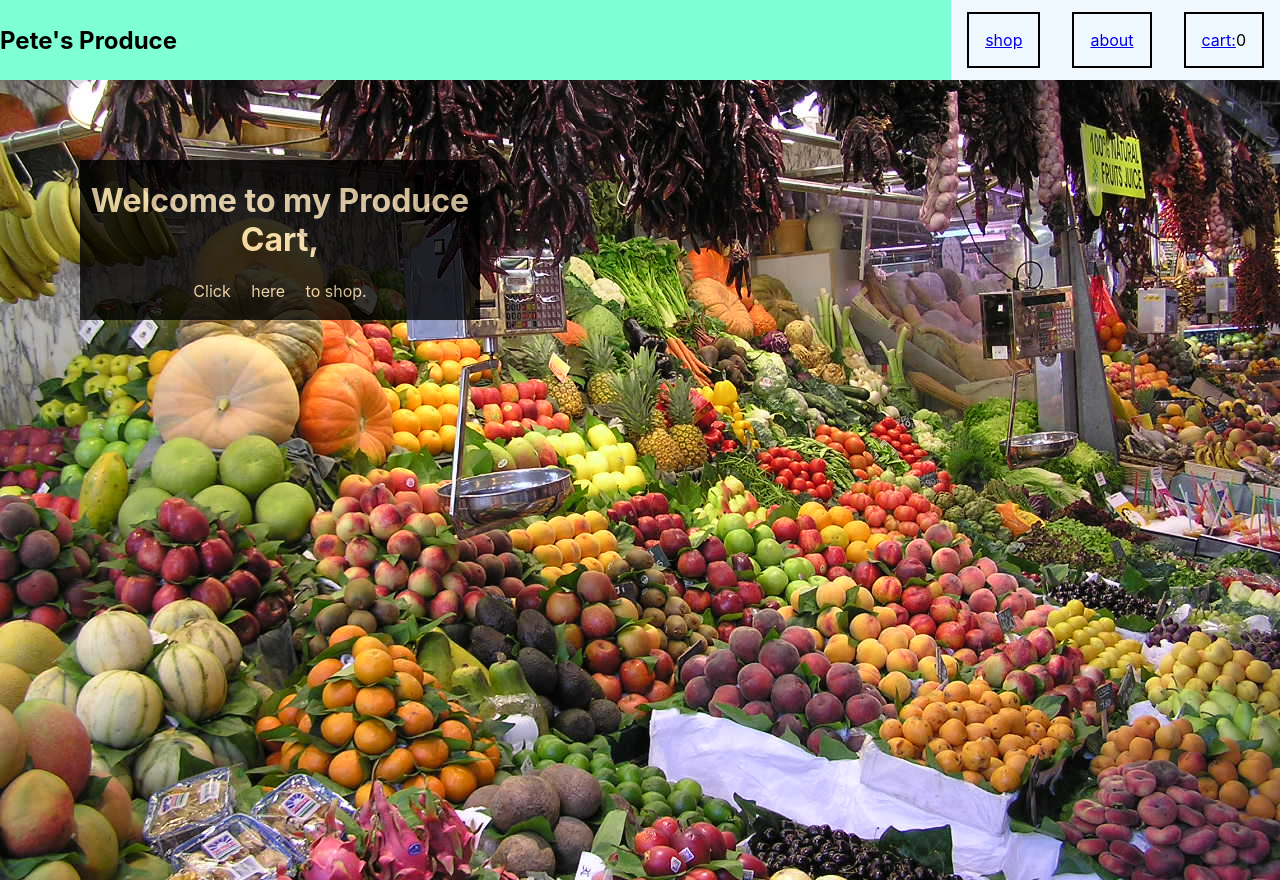
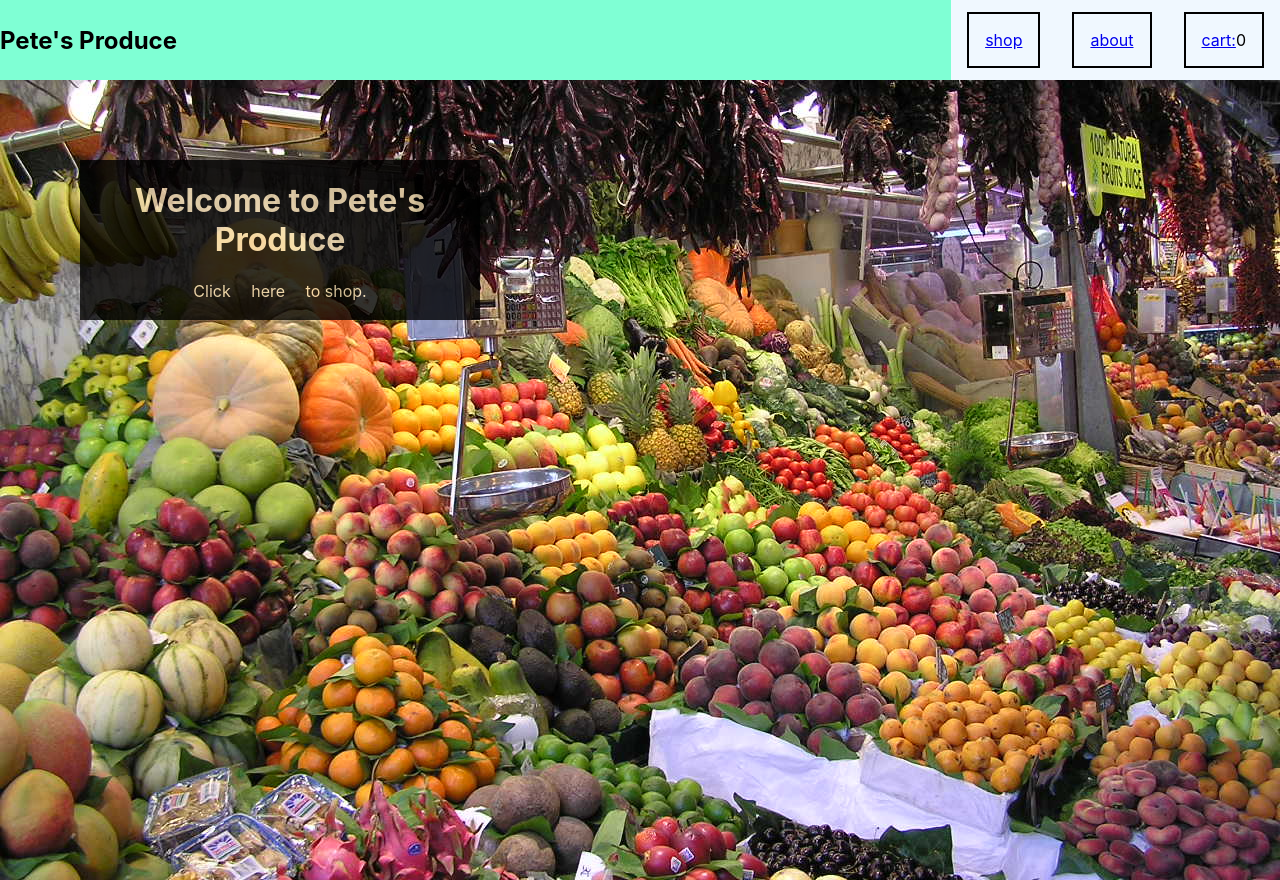
Before and after one commit to sbusenba/odin-shopping-cart, a React (Create React App) app: page / in a window 1280 px wide. Built offline with nearby package versions, Linux system fonts and the light colour scheme.

Commit message:
update text on welcome to reflect "pete's produce"

```diff
--- a/src/App.js
+++ b/src/App.js
@@ -12,7 +12,7 @@ function App() {
     <div className="App">
       <div className='titleBcg'>
         <div className='titleContent'>
-        <h1> Welcome to my Produce Cart,</h1>
+        <h1> Welcome to Pete's Produce</h1>
         <p> Click <Link to="shop" style={linkStyle}>here</Link> to shop.</p>
         </div>
       </div>
```
